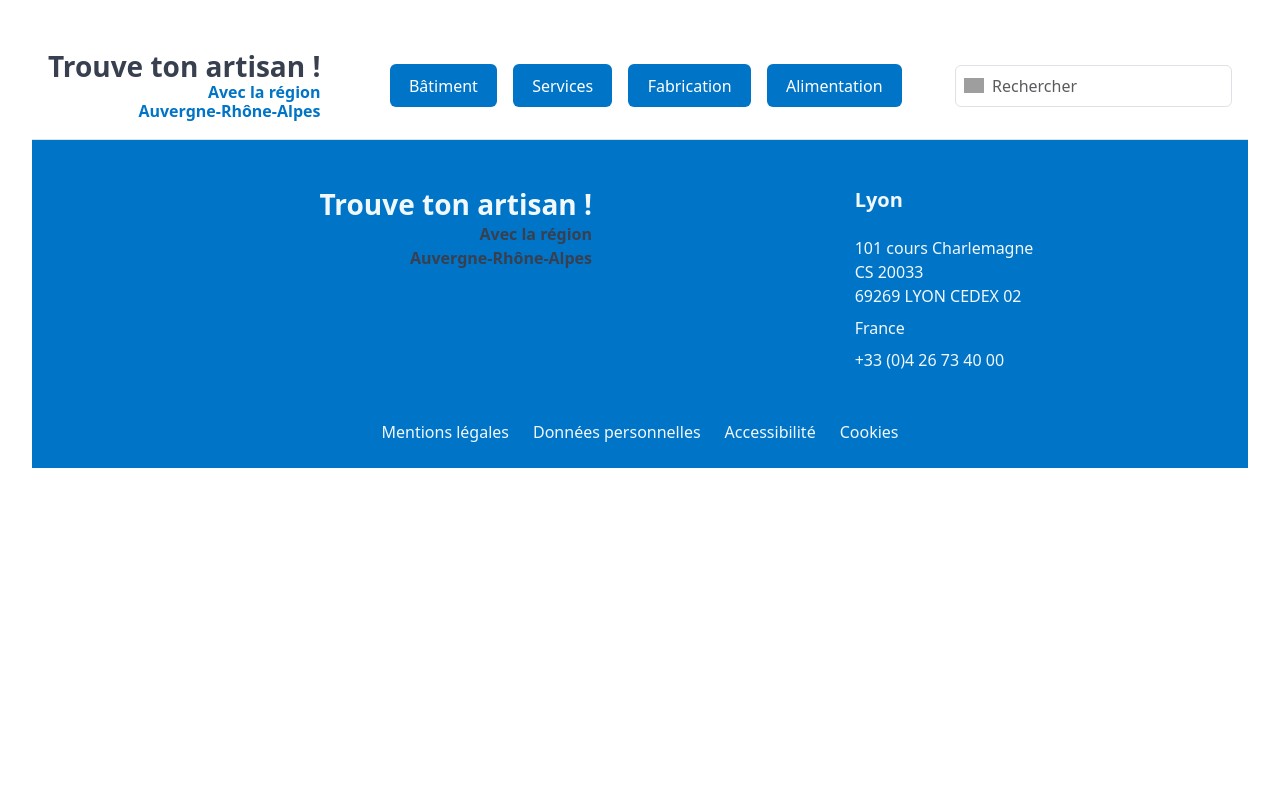
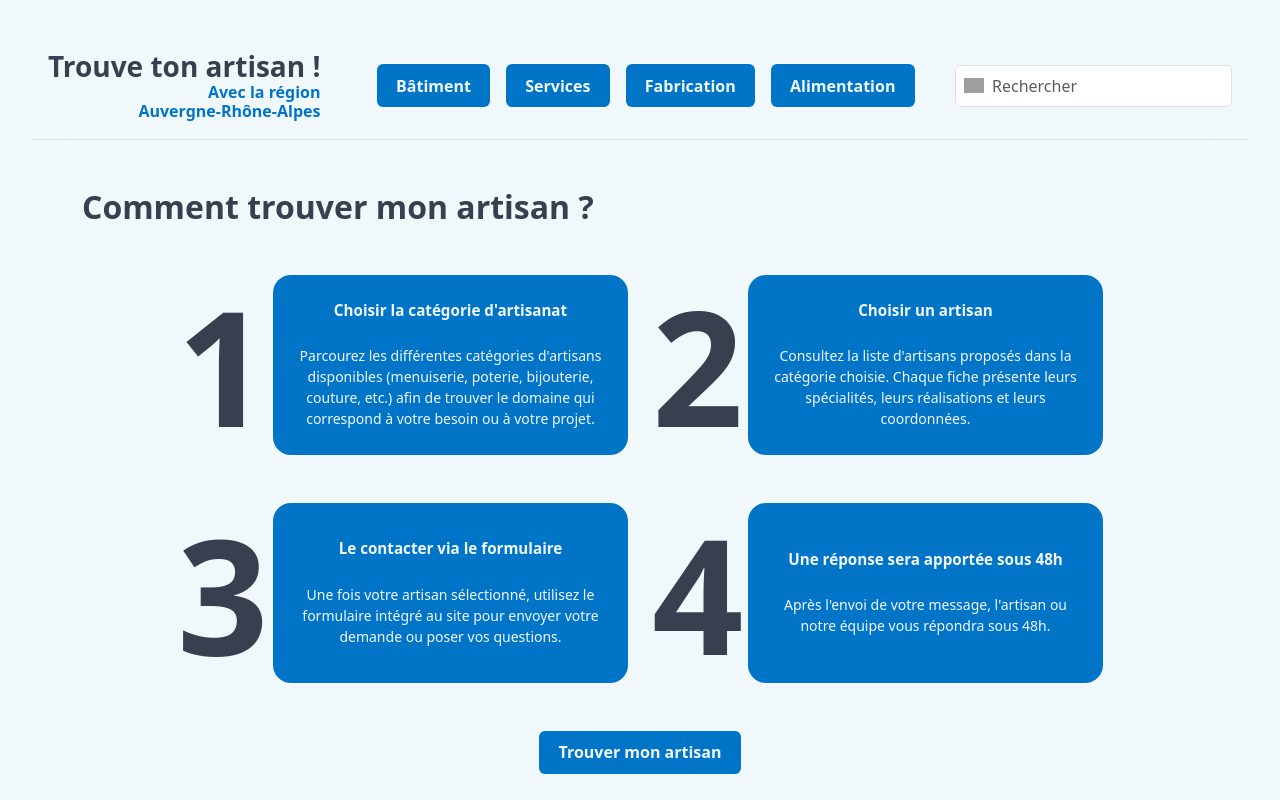
Before and after one commit to DylanPEUA/artisans-app, a React app in the folder frontend/: page /artisans/1 in a window 1280 px wide. Shown: the top 800 px of the page. Built offline with nearby package versions, Linux system fonts and the light colour scheme; grey boxes are pictures that could not be loaded; the HTML template or start-up script is replaced by a standard one.

Commit message:
Première version de la page d'acceuil

```diff
--- a/frontend/src/App.css
+++ b/frontend/src/App.css
@@ -1,42 +1,107 @@
+/* ==================== CONTENEUR PRINCIPAL ==================== */
 #root {
   width: 100%;
   margin: 0 auto;
   padding: 2rem;
+  background-color: #F1F8FC;
+  h2{ color: #384050}
 }
- /* Boutton */
+
+/* ==================== BOUTONS ==================== */
 .btn-custom {
   background-color: #0074C7;
-  color: white;
+  color: #F1F8FC;
   padding: 0.6rem 1.2rem;
   border: none;
   border-radius: 0.375rem;
   cursor: pointer;
+  font-weight: 600;
+  transition: background-color 0.3s ease;
 }
 
 .btn-custom:hover {
-  background-color: #005fa3;
-  color: white;
+  background-color: #00497C;
 }
 
-@keyframes logo-spin {
-  from {
-    transform: rotate(0deg);
+/* ==================== SECTION ÉTAPES (HOME) ==================== */
+
+/* Conteneur de la section avec fond gris clair */
+.steps-section {
+  background-color: #F1F8FC;
+  border-radius: 8px;
+  padding: 2rem 0;
+}
+
+/* Bloc contenant numéro + carte */
+.step-item {
+  min-height: 180px;
+  height: 100%;
+}
+
+/* Carte bleue arrondie contenant la description */
+.step-card {
+  background-color: #0074C7;
+  color: #F1F8FC;
+  border-radius: 18px;
+  min-height: 180px;
+  height: 100%;
+  position: relative;
+  z-index: 1;
+  display: flex;
+  flex-direction: column;
+  justify-content: center;
+}
+
+/* Grand numéro à gauche de la carte */
+.step-number {
+  font-size: 160px;
+  font-weight: 800;
+  line-height: 1;
+  color: #384050;
+  z-index: 0;
+  pointer-events: none;
+  flex-shrink: 0;
+  text-align: center;
+  width: 80px;
+}
+
+/* Titre dans la carte */
+.step-card h3 {
+  color: #F1F8FC;
+  font-size: 0.95rem;
+  line-height: 1.4;
+}
+
+/* Texte descriptif dans la carte */
+.step-card p {
+  color: #F1F8FC;
+  line-height: 1.5;
+}
+
+/* ==================== RESPONSIVE - PETITS ÉCRANS ==================== */
+@media (max-width: 767.98px) {
+  /* Réduire la taille des numéros sur mobile */
+  .step-number {
+    font-size: 160px;
+    width: 160px;
   }
-  to {
-    transform: rotate(360deg);
+
+  /* Adapter les cartes pour mobile */
+  .step-card {
+    min-height: 140px;
+    height: 100%;
+    border-radius: 14px;
+  }
+
+  /* Bloc contenant numéro + carte */
+  .step-item {
+    min-height: 140px;
+    height: 100%;
+  }
+
+  /* Réduire le padding de la section */
+  .steps-section {
+    padding-left: 1rem;
+    padding-right: 1rem;
   }
 }
-
-@media (prefers-reduced-motion: no-preference) {
-  a:nth-of-type(2) .logo {
-    animation: logo-spin infinite 20s linear;
-  }
-}
-
-.card {
-  padding: 2em;
-}
-
-.read-the-docs {
-  color: #888;
-}
--- a/frontend/src/App.jsx
+++ b/frontend/src/App.jsx
@@ -2,6 +2,7 @@
 import './App.css'
 import Header from './components/Header';
 import Footer from './components/Footer';
+import Home from './pages/Home';
 
 function App() {
 
@@ -9,7 +10,7 @@ function App() {
     <>
 
       <Header />
-
+      <Home />
       <Footer />
 
     </>
--- a/frontend/src/pages/Home.jsx
+++ b/frontend/src/pages/Home.jsx
@@ -0,0 +1,64 @@
+import React from "react";
+
+export default function Home() {
+  // Données des étapes pour trouver un artisan
+  const steps = [
+    {
+      id: 1,
+      title: "Choisir la catégorie d'artisanat",
+      description:
+        "Parcourez les différentes catégories d'artisans disponibles (menuiserie, poterie, bijouterie, couture, etc.) afin de trouver le domaine qui correspond à votre besoin ou à votre projet.",
+    },
+    {
+      id: 2,
+      title: "Choisir un artisan",
+      description:
+        "Consultez la liste d'artisans proposés dans la catégorie choisie. Chaque fiche présente leurs spécialités, leurs réalisations et leurs coordonnées.",
+    },
+    {
+      id: 3,
+      title: "Le contacter via le formulaire",
+      description:
+        "Une fois votre artisan sélectionné, utilisez le formulaire intégré au site pour envoyer votre demande ou poser vos questions.",
+    },
+    {
+      id: 4,
+      title: "Une réponse sera apportée sous 48h",
+      description:
+        "Après l'envoi de votre message, l'artisan ou notre équipe vous répondra sous 48h.",
+    },
+  ];
+
+  return (
+    <section className="container py-5 steps-section">
+      {/* Titre principal */}
+      <h2 className="fw-bold text-start mb-5">
+        Comment trouver mon artisan ?
+      </h2>
+
+      {/* Grille des étapes (2 colonnes) */}
+      <div className="row gx-4 gy-5 justify-content-center">
+        {steps.map((step) => (
+          <div key={step.id} className="col-md-5">
+            {/* Conteneur flexbox : numéro + carte */}
+            <div className="step-item d-flex gap-3 align-items-center">
+              {/* Grand numéro à gauche */}
+              <div className="step-number">{step.id}</div>
+
+              {/* Carte avec description */}
+              <div className="step-card p-4 flex-grow-1 text-center">
+                <h3 className="fw-bold mb-4">{step.title}</h3>
+                <p className="mb-0 small">{step.description}</p>
+              </div>
+            </div>
+          </div>
+        ))}
+      </div>
+
+      {/* Bouton d'action centré */}
+      <div className="text-center mt-5">
+        <button className="btn-custom">Trouver mon artisan</button>
+      </div>
+    </section>
+  );
+}
```
